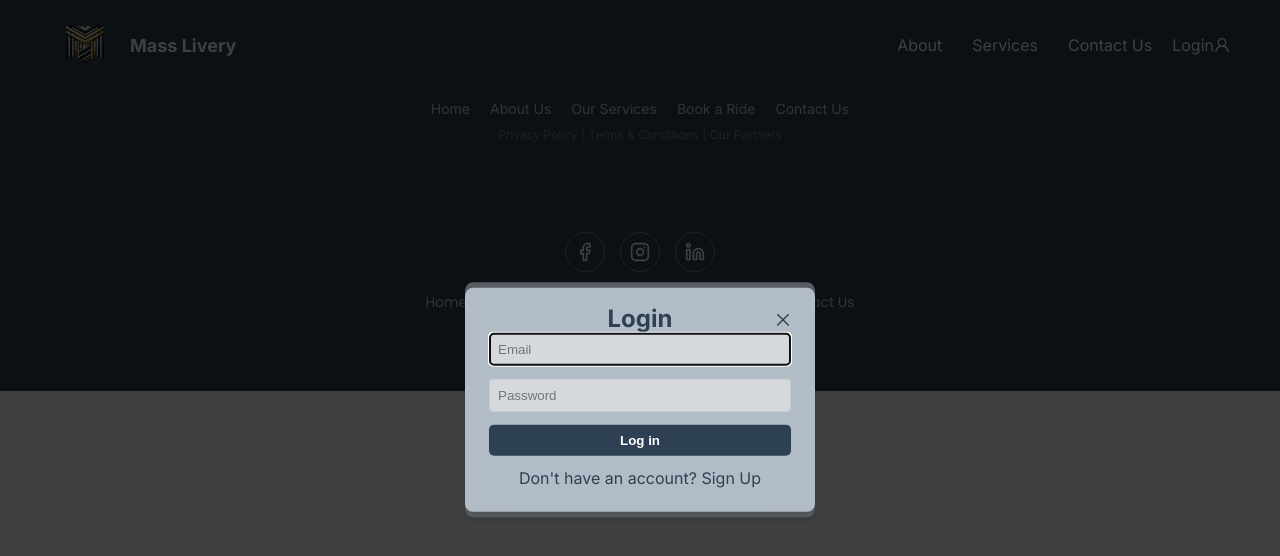
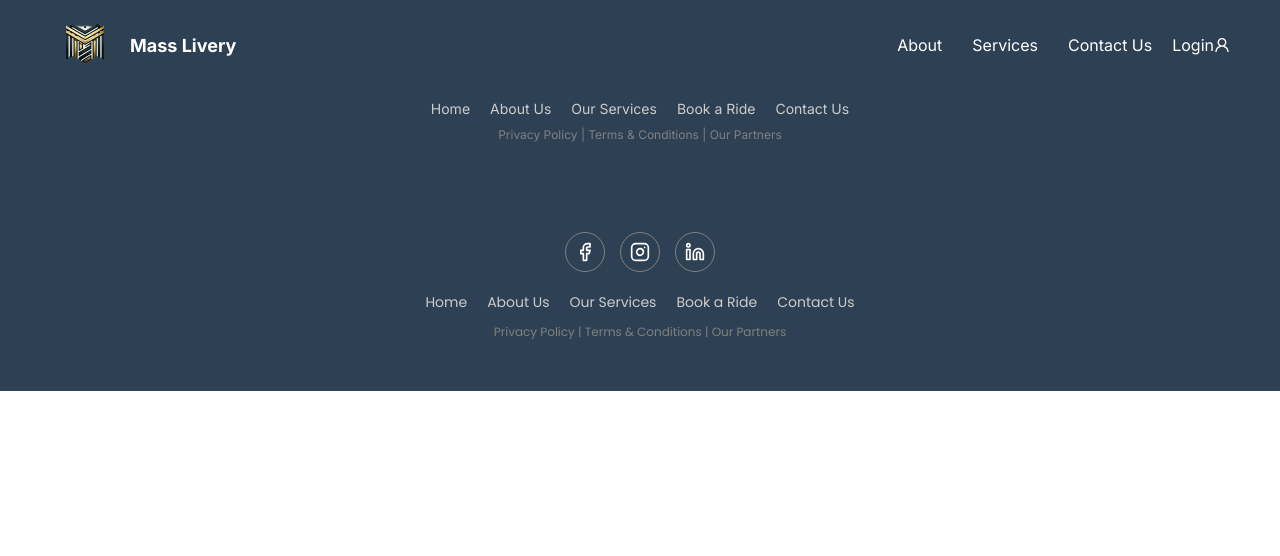
Before and after one commit to ghanashyamdevadig/Lemozine, a Next.js app: page /Layout in a window 1280 px wide. Shown: the top 556 px of the page. Built offline with nearby package versions, Linux system fonts and the light colour scheme.

Commit message:
fixed auto pop on launch

```diff
--- a/src/component/Navbar/Navbar.js
+++ b/src/component/Navbar/Navbar.js
@@ -3,15 +3,13 @@
 import React, { useRef, useState, useEffect } from "react";
 import styles from "./Navbar.module.css";
 import Link from "next/link";
-import { CloseOutlined ,UserOutlined} from "@ant-design/icons";
+import { CloseOutlined, UserOutlined } from "@ant-design/icons";
 import { Menu, X } from "lucide-react";
 import logo from "../../assets/images/logo/logo-2.png";
 import Image from "next/image";
 import { useRouter } from "next/router";
 import apiService from "../../pages/api/apiService";
 import { useSelector, useDispatch } from "react-redux";
-
-
 import {
   setUser,
   clearUser,
@@ -20,6 +18,7 @@ import {
 } from "@/redux/store/userSlice";
 import ToastService from "@/config/toast";
 import ProfileInitial from "../ProfileInitial/ProfileInitial";
+
 function Navbar() {
   const { page_loader, is_authenticated } = useSelector((state) => state.user);
 
@@ -35,8 +34,6 @@ function Navbar() {
     password: "",
     confirmPassword: "",
   });
-
-  const some = () => {};
 
   const [formDataLogin, setFormDataLogin] = useState({
     email: "",
@@ -82,16 +79,10 @@ function Navbar() {
     return () => document.removeEventListener("mousedown", handleClickOutside);
   }, [isDrawerOpen]);
 
-  useEffect(() => {
-    if (page_loader) {
-      closeModal();
-    } else if (!page_loader && modalRef.current && is_authenticated === false) {
+  const openModal = () => {
+    if (!page_loader) {
       modalRef.current.showModal();
     }
-  }, [page_loader, is_authenticated]);
-
-  const openModal = () => {
-    modalRef.current.showModal();
   };
 
   const closeModal = () => {
@@ -116,6 +107,7 @@ function Navbar() {
     const emailRegex = /^[a-zA-Z0-9._%+-]+@[a-zA-Z0-9.-]+\.[a-zA-Z]{2,}$/;
     return emailRegex.test(email);
   };
+
   const handleSubmit = async (e) => {
     e.preventDefault();
     dispatch(togglePageLoader(true));
@@ -158,17 +150,6 @@ function Navbar() {
     }
   };
 
-  const handleOutsideClick = (e) => {
-    if (e.target === modalRef.current) {
-      closeModal();
-    }
-  };
-
-  const handleCloseClick = (e) => {
-    e.stopPropagation(); // Prevents the click from bubbling up
-    closeModal();
-  };
-
   const handleChangeLogin = (e) => {
     setFormDataLogin({ ...formDataLogin, [e.target.name]: e.target.value });
   };
@@ -184,7 +165,7 @@ function Navbar() {
   const handleLogoutSubmit = () => {
     dispatch(clearUser());
     dispatch(toggleAuthentication(false));
-    closeModal()
+    closeModal();
     router.push("/");
   };
 
@@ -254,12 +235,13 @@ function Navbar() {
           marginTop: "10px",
         }}
       >
-        {user ? <ProfileInitial />:
-            <div onClick={openModal} className={styles.login_Contr}>
+        {user ? <ProfileInitial /> :
+          <div onClick={openModal} className={styles.login_Contr}>
             {user ? user.name : "Login"}{" "}  <UserOutlined />
+          </div>
+        }
+      </div>
 
-          </div>}
-      </div>
       {/* Mobile Drawer */}
       <div
         ref={drawerRef}
@@ -273,11 +255,15 @@ function Navbar() {
       {/* Login Modal */}
       <dialog
         ref={modalRef}
-        className={styles.modal}
-        onClick={handleOutsideClick}
+        className={`${styles.modal} ${page_loader ? styles.modalHidden : ""}`}
+        onClick={(e) => {
+          if (e.target === modalRef.current) {
+            closeModal();
+          }
+        }}
       >
         <div className={styles.modalContent}>
-          <div onClick={handleCloseClick} className={styles.close_modal}>
+          <div onClick={closeModal} className={styles.close_modal}>
             <CloseOutlined />
           </div>
 
--- a/src/component/Navbar/Navbar.module.css
+++ b/src/component/Navbar/Navbar.module.css
@@ -92,7 +92,9 @@
   cursor: pointer;
 }
 
-
+.modalHidden {
+  display: none !important;
+}
 
 .modal::backdrop {
   background: rgba(0, 0, 0, 0.5);
```
